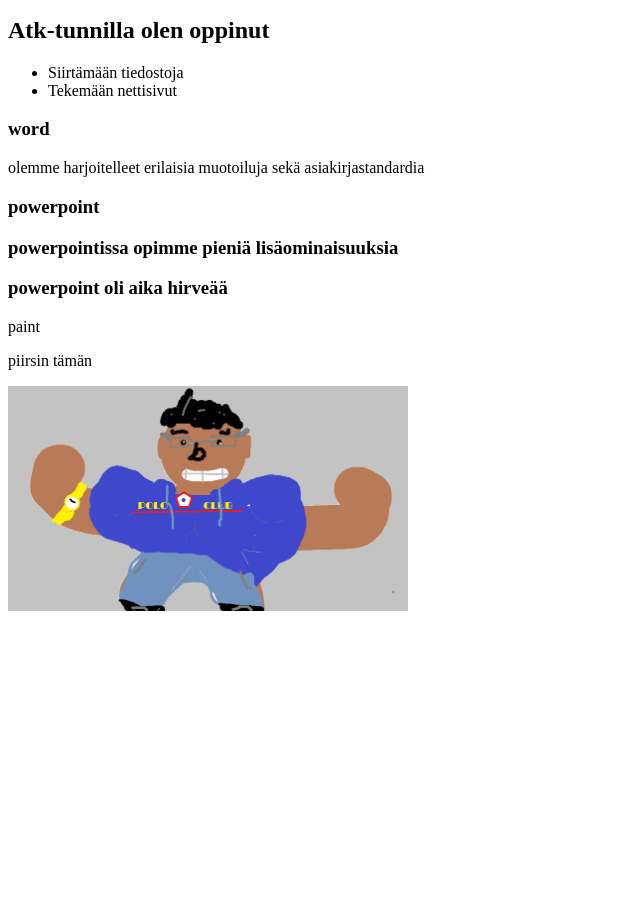
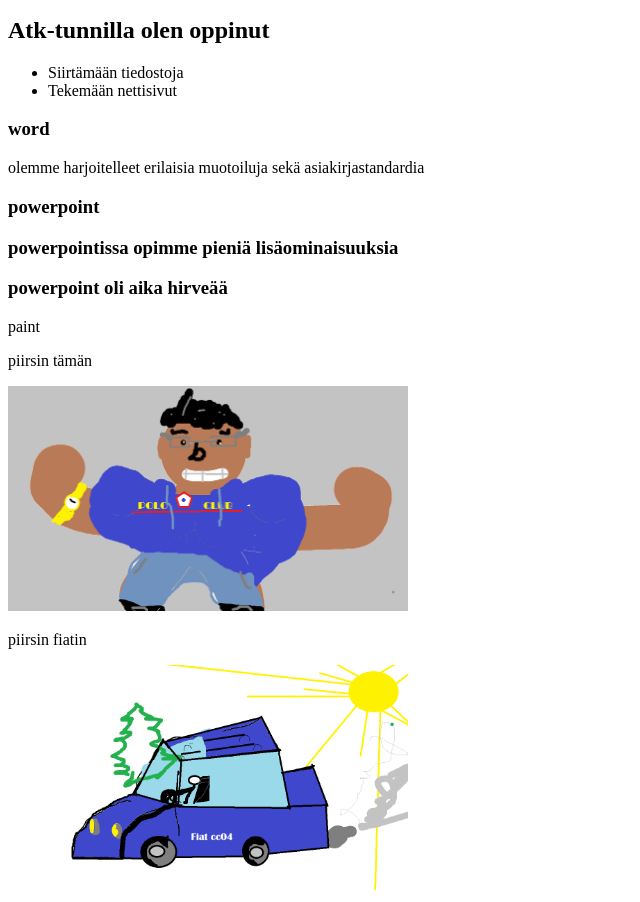
Before and after one commit to kkk822/kkk822.github.io, a plain HTML site: page index.html in a window 1280 px wide. Shown: the part 101-1003 px from the top of the page, without its empty margins (0-640 px from the left). Before the commit the page ends 800 px from the top, so only its background shows below. Drawn offline with Linux system fonts and the light colour scheme.

Commit message:
Update index.html

```diff
--- a/index.html
+++ b/index.html
@@ -22,5 +22,7 @@
         </h3>paint</h3>
     <p>piirsin tämän </p>
         <img src="Juho.png" style="max-width:400px">
+        <p>piirsin fiatin </p>
+        <img src="fiat.png" style="max-width:400px">
     </body>
 </html>
```
